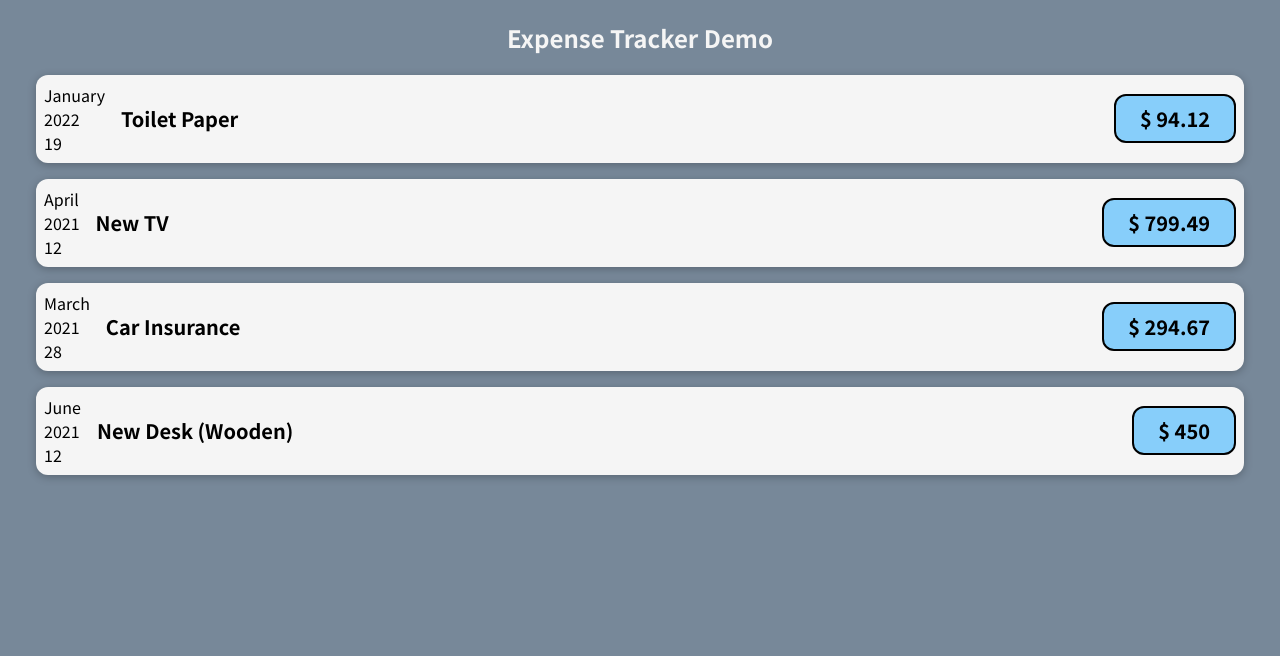
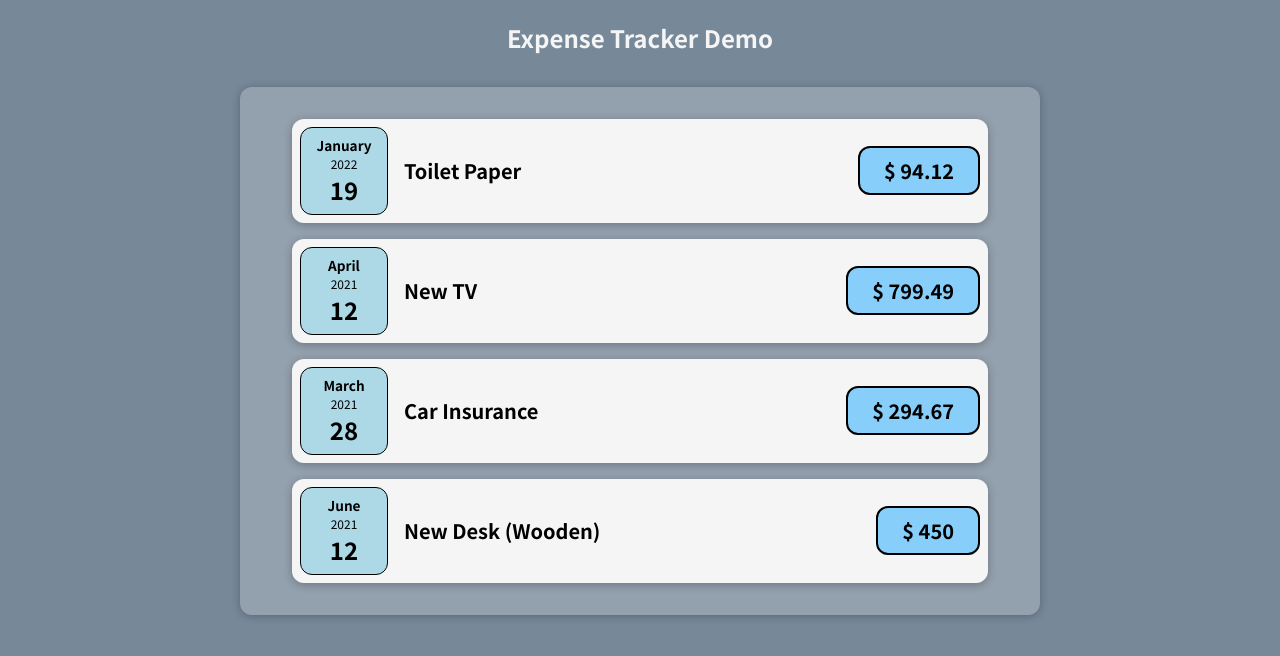
Before and after one commit to tombstone-10/react-JS-app, a JavaScript app: page / in a window 1280 px wide. Shown: the top 656 px of the page. Built offline with nearby package versions, Linux system fonts and the light colour scheme.

Commit message:
Assignment New Comp

```diff
--- a/src/App.js
+++ b/src/App.js
@@ -1,4 +1,4 @@
-import ExpenseItem from "./components/ExpenseItem";
+import Expenses from "./components/Expenses";
 import "./App.css";
 
 function App() {
@@ -36,10 +36,9 @@
   return (
     <div>
       <h2 className="header-text">Expense Tracker Demo</h2>
-      <ExpenseItem title={ expenses[0].title } amount={ expenses[0].amount } date={ expenses[0].date }></ExpenseItem>
-      <ExpenseItem title={ expenses[1].title } amount={ expenses[1].amount } date={ expenses[1].date }></ExpenseItem>
-      <ExpenseItem title={ expenses[2].title } amount={ expenses[2].amount } date={ expenses[2].date }></ExpenseItem>
-      <ExpenseItem title={ expenses[3].title } amount={ expenses[3].amount } date={ expenses[3].date }></ExpenseItem>
+
+      <Expenses items={ expenses } />
+
     </div >
     // jsx a special syntax developed by react team, known as javascript xml as html is an xml
   );
--- /dev/null
+++ b/src/components/ExpenseDate.css
@@ -0,0 +1,26 @@
+.expense-date {
+  display: flex;
+  flex-direction: column;
+  width: 5.5rem;
+  height: 5.5rem;
+  border: 1px solid black;
+  background-color: lightblue;
+  color: black;
+  border-radius: 12px;
+  align-items: center;
+  justify-content: center;
+}
+
+.expense-date__month {
+  font-size: 0.85rem;
+  font-weight: bold;
+}
+
+.expense-date__year {
+  font-size: 0.75rem;
+}
+
+.expense-date__day {
+  font-size: 1.5rem;
+  font-weight: bold;
+}
--- a/src/components/ExpenseDate.js
+++ b/src/components/ExpenseDate.js
@@ -1,3 +1,5 @@
+import "./ExpenseDate.css"
+
 function ExpenseDate(props) {
 
     const month = props.date.toLocaleString('en-US', { month: 'long' });
@@ -5,10 +7,10 @@
     const year = props.date.getFullYear();
 
     return (
-        <div>
-            <div>{ month }</div>
-            <div>{ year }</div>
-            <div>{ day }</div>
+        <div className="expense-date">
+            <div className="expense-date__month">{ month }</div>
+            <div className="expense-date__year">{ year }</div>
+            <div className="expense-date__day">{ day }</div>
         </div>
     );
 }
--- a/src/components/ExpenseItem.js
+++ b/src/components/ExpenseItem.js
@@ -9,7 +9,7 @@
     return (
         <div className="expense-item">
 
-            <ExpenseDate date={ props.date }></ExpenseDate>
+            <ExpenseDate date={ props.date } />
 
             <div className="expense-item__description">
                 <h2>{ props.title }</h2>
--- /dev/null
+++ b/src/components/Expenses.css
@@ -0,0 +1,9 @@
+.expenses {
+  padding: 1rem;
+  background-color: rgba(230, 230, 230, 0.25);
+  margin: 2rem auto;
+  width: 50rem;
+  max-width: 95%;
+  border-radius: 12px;
+  box-shadow: 0 1px 8px rgba(0, 0, 0, 0.25);
+}
--- /dev/null
+++ b/src/components/Expenses.js
@@ -0,0 +1,22 @@
+import ExpenseItem from "./ExpenseItem"
+import "./Expenses.css"
+
+
+function Expesnes(props) {
+
+    return (
+
+        <div className="expenses">
+
+            <ExpenseItem title={ props.items[0].title } amount={ props.items[0].amount } date={ props.items[0].date }></ExpenseItem>
+            <ExpenseItem title={ props.items[1].title } amount={ props.items[1].amount } date={ props.items[1].date }></ExpenseItem>
+            <ExpenseItem title={ props.items[2].title } amount={ props.items[2].amount } date={ props.items[2].date }></ExpenseItem>
+            <ExpenseItem title={ props.items[3].title } amount={ props.items[3].amount } date={ props.items[3].date }></ExpenseItem>
+
+        </div>
+
+    );
+
+}
+
+export default Expesnes;
```
